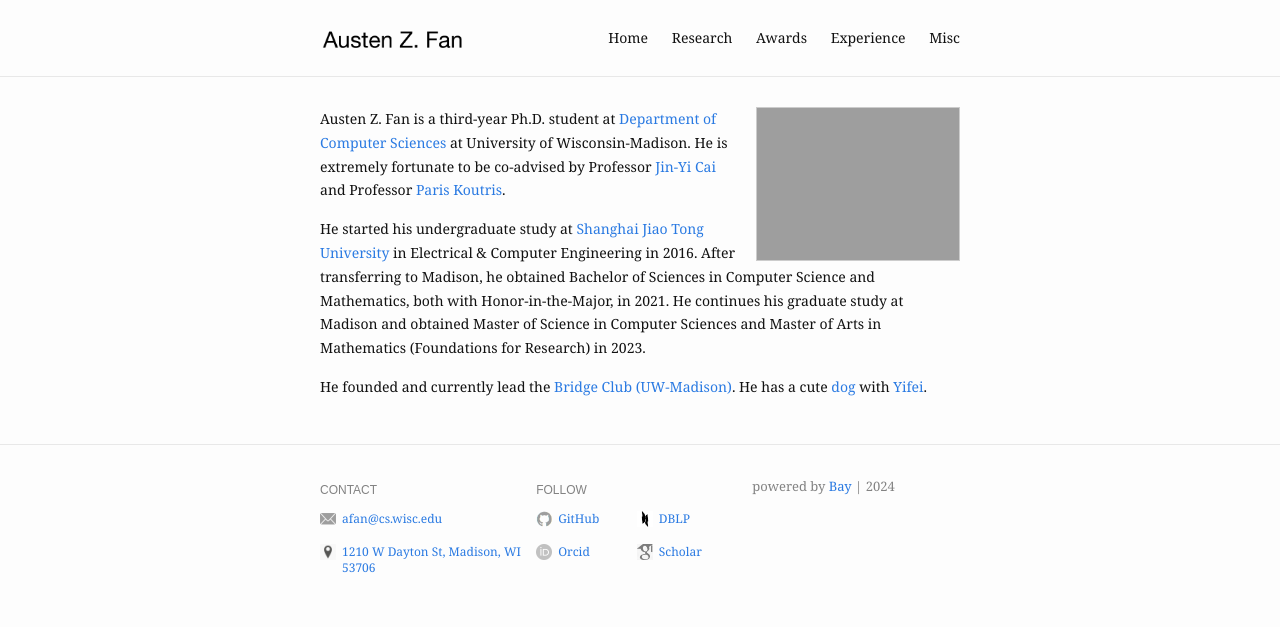
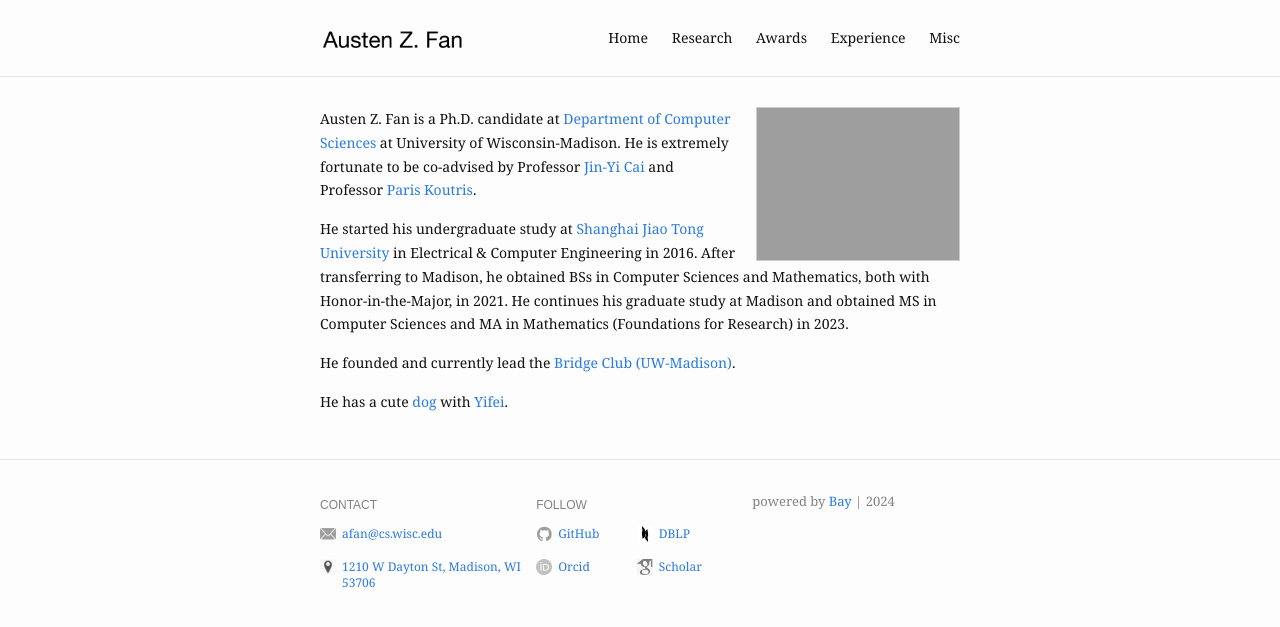
Before and after one commit to Austen-Z-Fan/Austen-Z-Fan.github.io, a Jekyll site: the page built from index.md, in a window 1280 px wide. Shown: the top 627 px of the page. Built offline with Jekyll 4.4.1, drawn with Linux system fonts in a browser that asks for light colours.

Commit message:
Update index.md

```diff
--- a/index.md
+++ b/index.md
@@ -6,13 +6,17 @@ profile_picture:
 ---
 
 <p>
-Austen Z. Fan is a third-year Ph.D. student at <a href="https://www.cs.wisc.edu/">Department of Computer Sciences</a> at University of Wisconsin-Madison. He is extremely fortunate to be co-advised by Professor <a href="https://pages.cs.wisc.edu/~jyc/">Jin-Yi Cai</a> and Professor <a href="https://pages.cs.wisc.edu/~paris/">Paris Koutris</a>.
+Austen Z. Fan is a Ph.D. candidate at <a href="https://www.cs.wisc.edu/">Department of Computer Sciences</a> at University of Wisconsin-Madison. He is extremely fortunate to be co-advised by Professor <a href="https://pages.cs.wisc.edu/~jyc/">Jin-Yi Cai</a> and Professor <a href="https://pages.cs.wisc.edu/~paris/">Paris Koutris</a>.
 </p>
 
 <p>
-He started his undergraduate study at <a href="https://www.ji.sjtu.edu.cn/">Shanghai Jiao Tong University</a> in Electrical & Computer Engineering in 2016. After transferring to Madison, he obtained Bachelor of Sciences in Computer Science and Mathematics, both with Honor-in-the-Major, in 2021. He continues his graduate study at Madison and obtained Master of Science in Computer Sciences and Master of Arts in Mathematics (Foundations for Research) in 2023.
+He started his undergraduate study at <a href="https://www.ji.sjtu.edu.cn/">Shanghai Jiao Tong University</a> in Electrical & Computer Engineering in 2016. After transferring to Madison, he obtained BSs in Computer Sciences and Mathematics, both with Honor-in-the-Major, in 2021. He continues his graduate study at Madison and obtained MS in Computer Sciences and MA in Mathematics (Foundations for Research) in 2023.
 </p>
 
 <p>
-He founded and currently lead the <a href="https://win.wisc.edu/organization/bridge-club">Bridge Club (UW-Madison)</a>. He has a cute <a href="https://gallon-liu.github.io/">dog</a> with <a href="https://yifei-liu-yl.github.io/">Yifei</a>.
+He founded and currently lead the <a href="https://win.wisc.edu/organization/bridge-club">Bridge Club (UW-Madison)</a>.
 </p>
+
+<p>
+He has a cute <a href="https://gallon-liu.github.io/">dog</a> with <a href="https://yifei-liu-yl.github.io/">Yifei</a>.
+</p>
```
